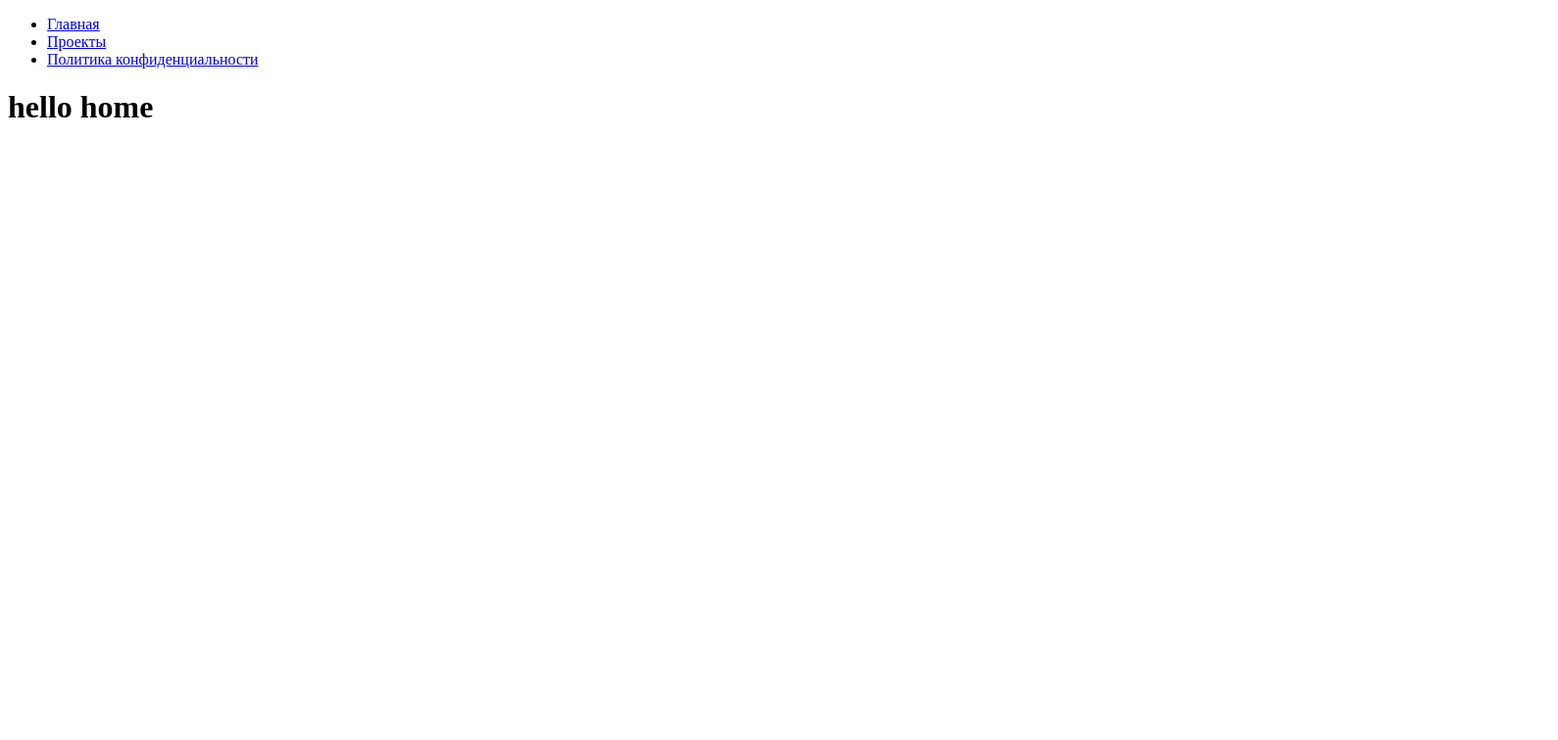
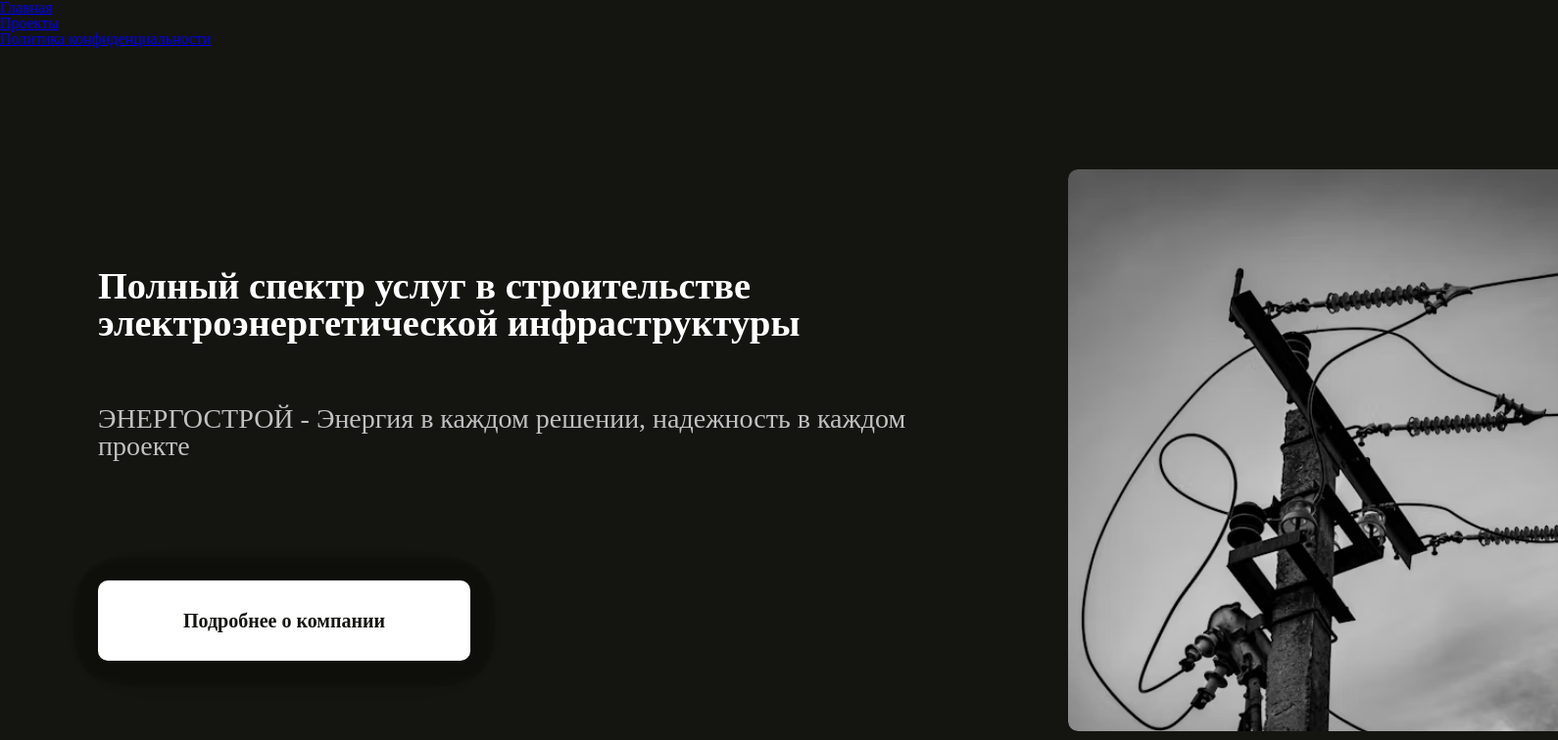
Before and after one commit to Daniks0-0/ENERGOSTROY, a React (Vite) app: page / in a window 1280 px wide. Shown: the top 756 px of the page at 98% size, 1590 px wide, since content can reach past the window. Built offline with nearby package versions, Linux system fonts and the light colour scheme.

Commit message:
main for PC

```diff
--- a/index.html
+++ b/index.html
@@ -1,13 +1,21 @@
 <!doctype html>
 <html lang="en">
+
 <head>
   <meta charset="UTF-8" />
   <link rel="icon" type="image/svg+xml" href="/logo.svg" />
+  <link rel="stylesheet" href="reset.css">
+  <link rel="stylesheet" href="style.scss">
+  <link rel="preconnect" href="https://fonts.googleapis.com">
+  <link rel="preconnect" href="https://fonts.gstatic.com" crossorigin>
+  <link href="https://fonts.googleapis.com/css2?family=Oswald:wght@200..700&display=swap" rel="stylesheet">
   <meta name="viewport" content="width=device-width, initial-scale=1.0" />
   <title>ЭНЕРГОСТРОЙ</title>
 </head>
+
 <body>
   <div id="root"></div>
   <script type="module" src="/src/main.jsx"></script>
 </body>
+
 </html>
--- /dev/null
+++ b/reset.css
@@ -0,0 +1,48 @@
+/* http://meyerweb.com/eric/tools/css/reset/
+   v2.0 | 20110126
+   License: none (public domain)
+*/
+
+html, body, div, span, applet, object, iframe,
+h1, h2, h3, h4, h5, h6, p, blockquote, pre,
+a, abbr, acronym, address, big, cite, code,
+del, dfn, em, img, ins, kbd, q, s, samp,
+small, strike, strong, sub, sup, tt, var,
+b, u, i, center,
+dl, dt, dd, ol, ul, li,
+fieldset, form, label, legend,
+table, caption, tbody, tfoot, thead, tr, th, td,
+article, aside, canvas, details, embed,
+figure, figcaption, footer, header, hgroup,
+menu, nav, output, ruby, section, summary,
+time, mark, audio, video {
+	margin: 0;
+	padding: 0;
+	border: 0;
+	font-size: 100%;
+	font: inherit;
+	vertical-align: baseline;
+}
+/* HTML5 display-role reset for older browsers */
+article, aside, details, figcaption, figure,
+footer, header, hgroup, menu, nav, section {
+	display: block;
+}
+body {
+	line-height: 1;
+}
+ol, ul {
+	list-style: none;
+}
+blockquote, q {
+	quotes: none;
+}
+blockquote:before, blockquote:after,
+q:before, q:after {
+	content: '';
+	content: none;
+}
+table {
+	border-collapse: collapse;
+	border-spacing: 0;
+}
--- /dev/null
+++ b/src/components/Main/Main.jsx
@@ -0,0 +1,26 @@
+import React from "react";
+import "./Main.scss";
+
+const Main = () => {
+    return(
+        <div className="main">
+            <div className="main-text">
+                <h1>
+                Полный спектр услуг в строительстве электроэнергетической инфраструктуры
+                </h1>
+                <h2>
+                ЭНЕРГОСТРОЙ - Энергия в каждом решении, надежность в каждом проекте
+                </h2>
+                <div className="link">
+                    <a href="/">
+                    Подробнее о компании
+                    </a>
+                </div>
+            </div>
+                <img src="src\assets\image.svg" alt="" />
+        </div>
+    );
+
+}
+
+export default Main;
--- /dev/null
+++ b/src/components/Main/Main.scss
@@ -0,0 +1,61 @@
+.main {
+    display: flex;
+    flex-direction: row;
+    justify-content: space-between;
+    margin-top: 125px;
+    padding-left: 100px;
+    gap: calc(10px + 10%);
+
+    .main-text {
+        display: flex;
+        flex-direction: column;
+        max-width: 862px;
+        width: 100%;
+        h1 {
+            width: 862px;
+            margin-top: 100px;
+            font-family: var(--font-family);
+            font-weight: 700;
+            font-size: clamp(18px, 3vw, 48px);
+            color: #fff;
+        }
+
+        h2 {
+            margin-top: 64px;
+            font-family: var(--font-family);
+            font-weight: 400;
+            font-size: 28px;
+            color: #c1c1c1;
+        }
+
+        .link {
+            margin-top: 123px;
+            display: flex;
+            align-items: center;
+            justify-content: center;
+            border-radius: 10px;
+            max-width: 380px;
+            width: 100%;
+            height: 82px;
+            background: #fff;
+            box-shadow: 0 0px 21px 0 rgba(0, 0, 0, 0.1), 0 0px 31px 0 rgba(0, 0, 0, 0.07), 0 1px 35px 0 rgba(0, 0, 0, 0.06), 0 1px 38px 0 rgba(0, 0, 0, 0.05), 0 2px 42px 0 rgba(0, 0, 0, 0.04), 0 4px 63px 0 rgba(0, 0, 0, 0.03);
+
+            a {
+                font-family: var(--font-family);
+                font-weight: 700;
+                font-size: 20px;
+                color: #141411;
+                text-decoration: none;
+            }
+        }
+    }
+
+    img {
+        display: flex;
+        border-radius: 10px 0 0 10px;
+        max-width: 500px;
+        width: 100%;
+        height:auto;
+
+    }
+}
--- a/src/pages/Home.jsx
+++ b/src/pages/Home.jsx
@@ -1,12 +1,13 @@
 import React from "react";
+import Main from "../components/Main/Main";
 import Navbar from "../components/Navbar/Navbar";
 
 function Home(){
     return(
-        <>
+       <div className="home">
+        <Main />
 
-        <h1>hello home</h1>
-        </>
+       </div>
     );
 }
 export default Home;
--- /dev/null
+++ b/style.scss
@@ -0,0 +1,12 @@
+@charset "UTF-8";
+* {
+  box-sizing: border-box;
+  scroll-behavior: smooth;
+}
+
+body{
+    margin: 0;
+    font-family: "Oswald", sans-serif;
+    background-color: #141411;
+    overflow-x: hidden;
+}
```
Also changed, not shown: src/assets/image.svg (added). Lines whose indentation alone changed are shown as unchanged.
